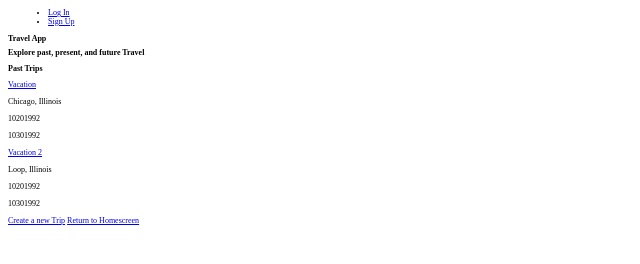
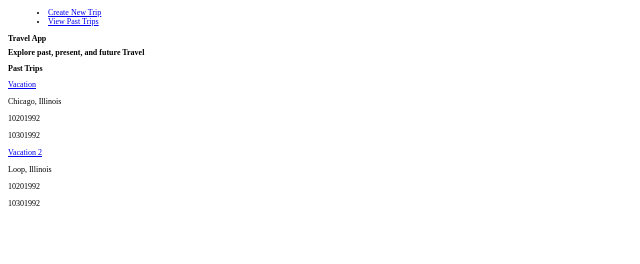
Before and after one commit to kelseybutler9/travel-app, a website: page views/history.html in a window 1280 px wide. Shown: the whole page, without its empty margins (0-640 px from the left). Drawn offline with nearby package versions, Linux system fonts and the light colour scheme; files that its build step writes are made by us from their sources; files whose address does not match are found by name.

Commit message:
update navigation and remove bottom links

```diff
--- a/views/history.html
+++ b/views/history.html
@@ -14,8 +14,8 @@
     <header role="banner">
       <nav>
         <ul>
-          <li><a href="/login">Log In</a></li>
-          <li><a href="/login">Sign Up</a></li>
+          <li><a href="/new">Create New Trip</a></li>
+          <li><a href="/history">View Past Trips</a></li>
         </ul>
       </nav>
     </header>
@@ -26,8 +26,6 @@
         <h2>Past Trips</h2>
         <div class="past-trips">
         </div>
-        <a href="/new">Create a new Trip</a>
-        <a href="/">Return to Homescreen</a>
       </div>
     </main>
   <script src="https://code.jquery.com/jquery-3.2.1.min.js"
```
